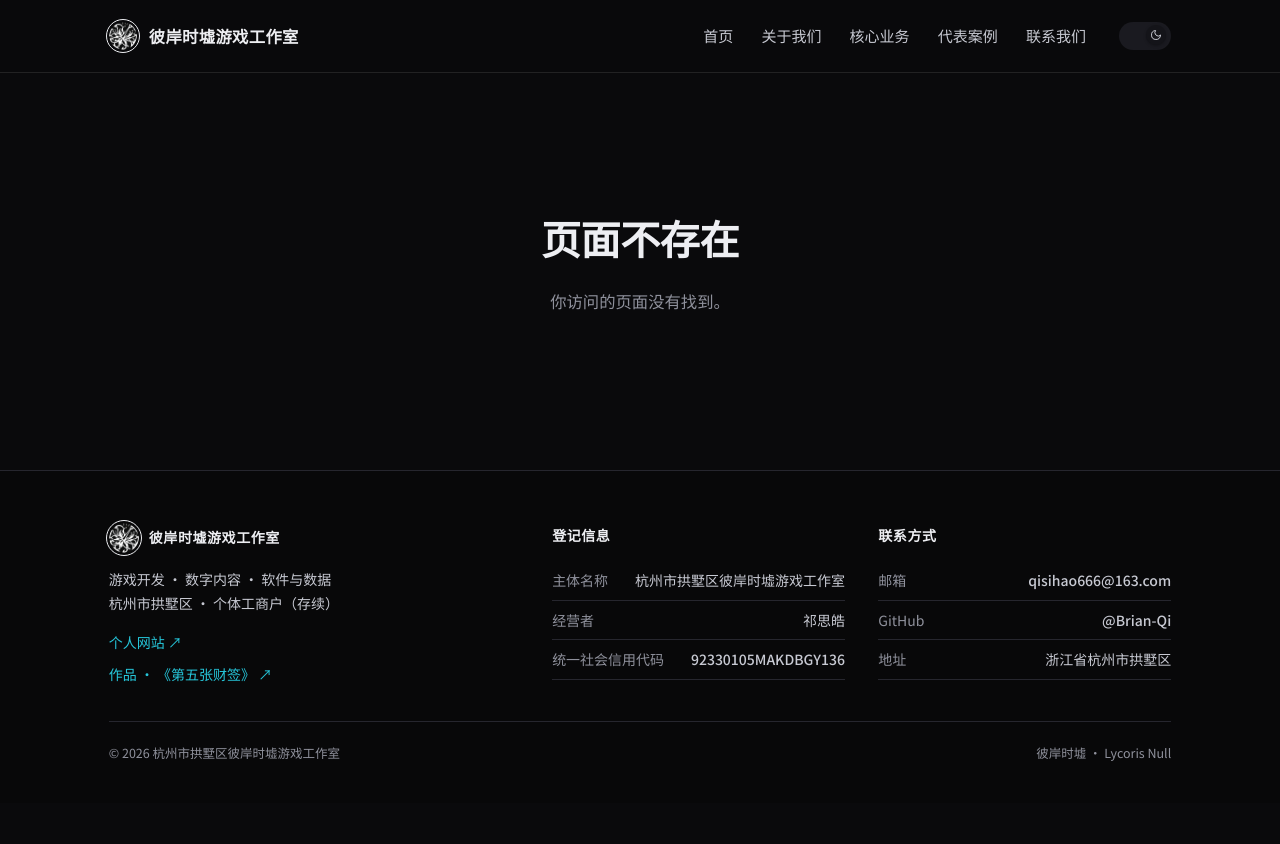
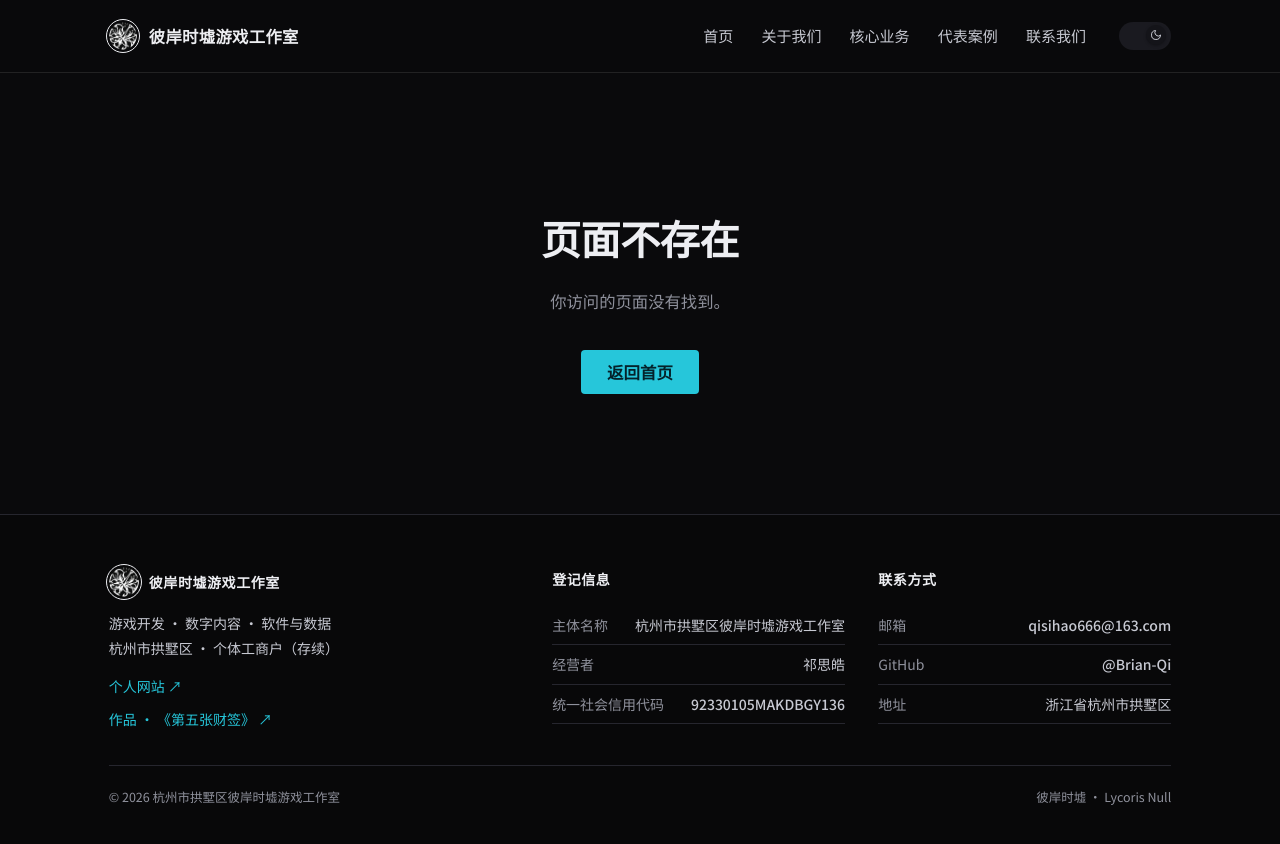
Before and after one commit to Brian-Qi/briandolph-company, a Vue app: page /arg_01/ in a window 1280 px wide. Shown: the top 844 px of the page. Before the commit the page ends 803 px from the top, so only its background shows below. Built offline with nearby package versions, Linux system fonts and the light colour scheme.

Commit message:
revert: 还原 404 返回首页按钮

```diff
--- a/src/views/NotFound.vue
+++ b/src/views/NotFound.vue
@@ -3,6 +3,9 @@
     <div class="wrap">
       <h2 class="blk-title" style="font-size: 40px">页面不存在</h2>
       <p class="lead">你访问的页面没有找到。</p>
+      <div class="btns" style="justify-content: center">
+        <RouterLink class="btn primary" to="/">返回首页</RouterLink>
+      </div>
     </div>
   </div>
 </template>
```
